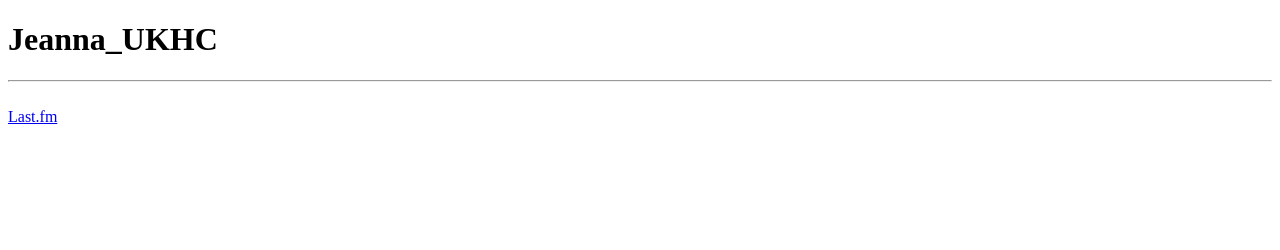
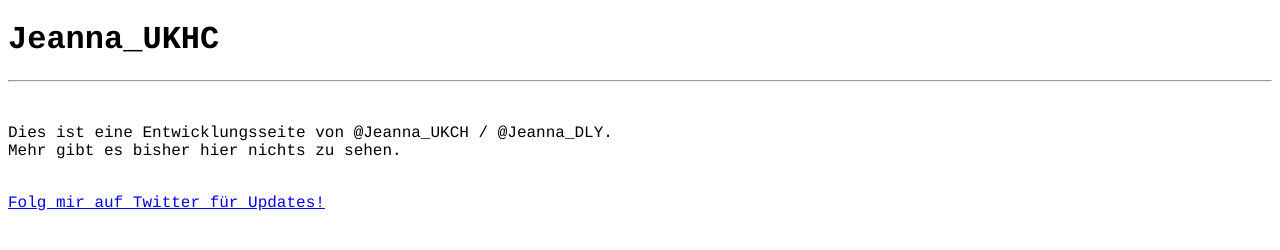
Before and after one commit to jeanna-ukhc/jeanna-ukhc.github.io, a plain HTML site: page index.html in a window 1280 px wide. Drawn offline with Linux system fonts and the light colour scheme.

Commit message:
Update index.html

```diff
--- a/index.html
+++ b/index.html
@@ -1,14 +1,32 @@
 <!DOCTYPE html>
 <meta charset="utf-8">
 
+<style>
+  body {
+    font-family: Courier;
+  }
+</style>
+
 <html>
+
   <head>
     <title>Jeanna_UKHC</title>
   </head>
+
   <body>
+
     <h1>Jeanna_UKHC</h1>
     <hr>
     <br>
-    <a href="https://last.fm/user/jeanna_dly" target="_blank">Last.fm</a>
+
+    <p>
+      Dies ist eine Entwicklungsseite von @Jeanna_UKCH / @Jeanna_DLY. <br>
+      Mehr gibt es bisher hier nichts zu sehen.
+      <br>
+    </p>
+    <br>
+    <a href="https://www.youtube.com/watch?v=dQw4w9WgXcQ">Folg mir auf Twitter für Updates!</a>
+
   </body>
+
 </html>
```
